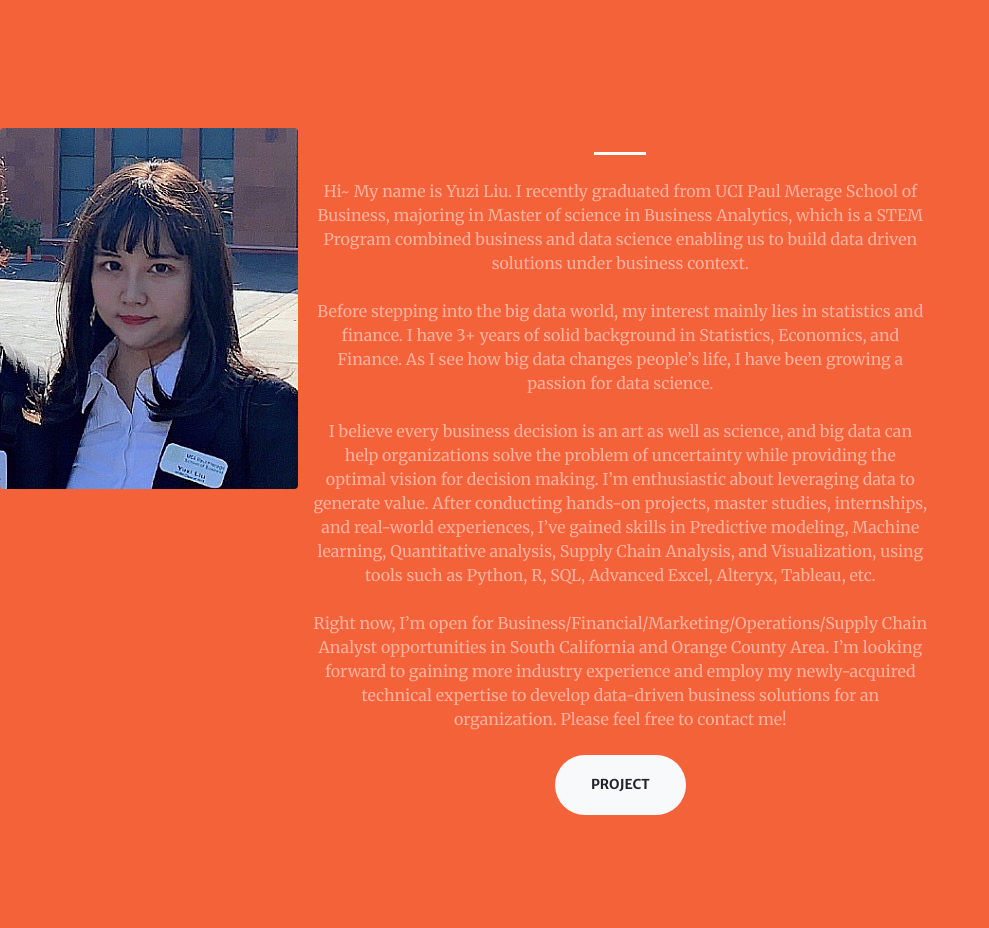
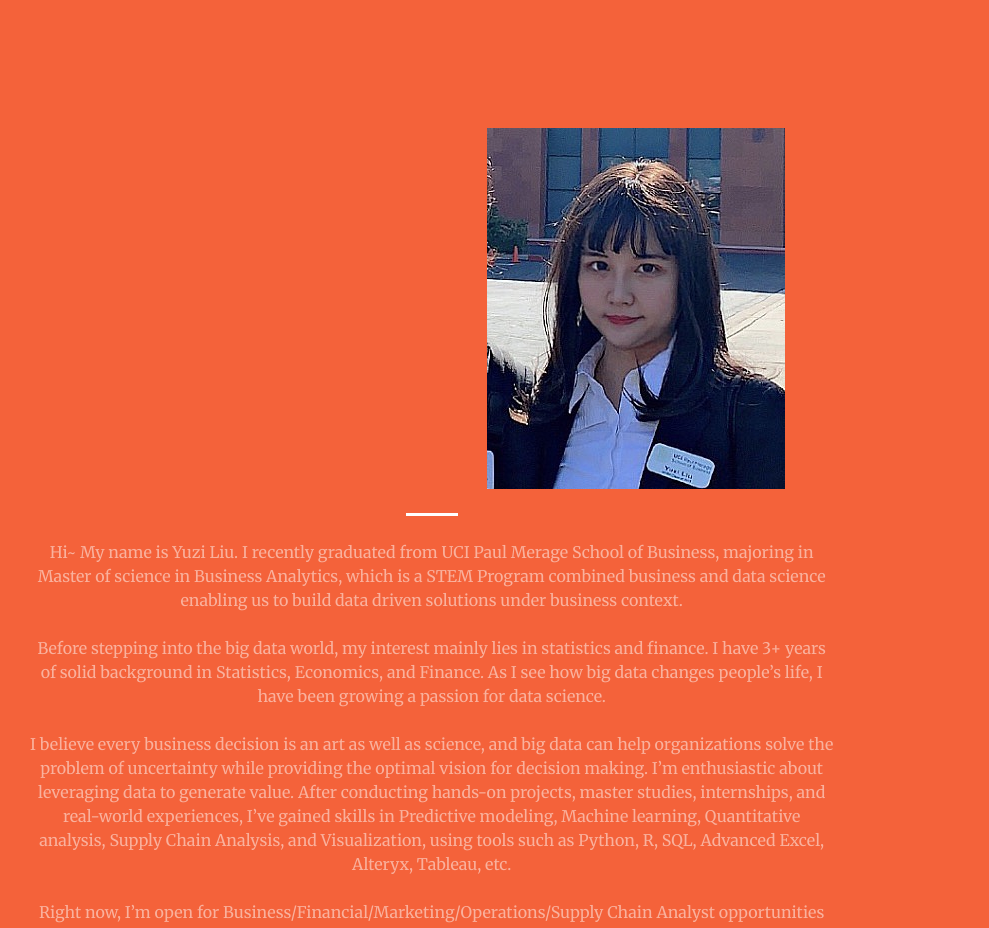
Before and after one commit to Yuzi-Liu/Yuzi-Liu.github.io, a website with bundled scripts: page index.html in a window 1280 px wide. Shown: the part 800-1728 px from the top of the page, without its empty margins (0-989 px from the left). Built offline with nearby package versions, Linux system fonts and the light colour scheme.

Commit message:
Update index.html

```diff
--- a/index.html
+++ b/index.html
@@ -76,7 +76,7 @@
    <center>
    <table width="1300" border="0" cellpadding="0" cellspacing="0">
     <tr>
-        <img src="img/yl.JPG" class="rounded float-left" alt="Responsive image"></td>
+      <img src="img/yl.JPG" alt="" class="pull-left mr-2">
 
    <div class="container-fluid">
     <div class="d-flex flex-row">
```
